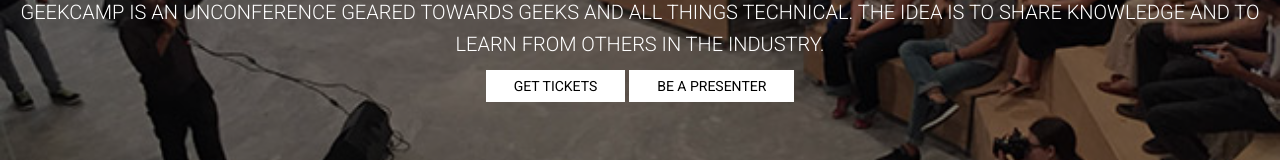
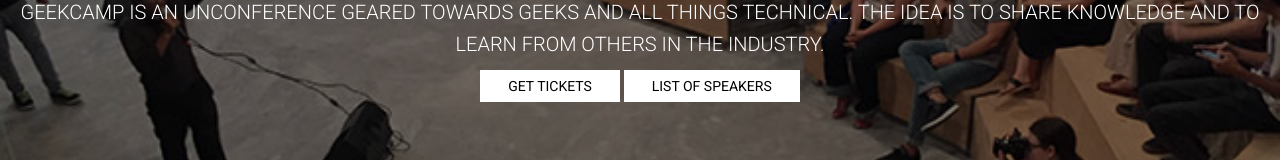
Before and after one commit to Geekcampmy/eventsite, a website: page index.html in a window 1280 px wide. Shown: the part 391-551 px from the top of the page. Drawn offline with Linux system fonts and the light colour scheme; files whose address does not match are found by name.

Commit message:
Change "Be A Presenter" to "List of speakers".
Because CFP is closed.

```diff
--- a/index.html
+++ b/index.html
@@ -68,7 +68,7 @@
                 <h1>geekcamp.my 2016</h1>
                 <p>Geekcamp is an unconference geared towards geeks and all things technical. The idea is to share knowledge and to learn from others in the industry.<br></p>
                 <a class="btn btn-white" href="http://peatix.com/event/141005">Get Tickets</a>
-                <a class="btn btn-white" href="#speakers">Be a Presenter</a>
+                <a class="btn btn-white" href="#speakers">List of Speakers</a>
             </div>
         </header>
         <section id="about" class="section about">
```
